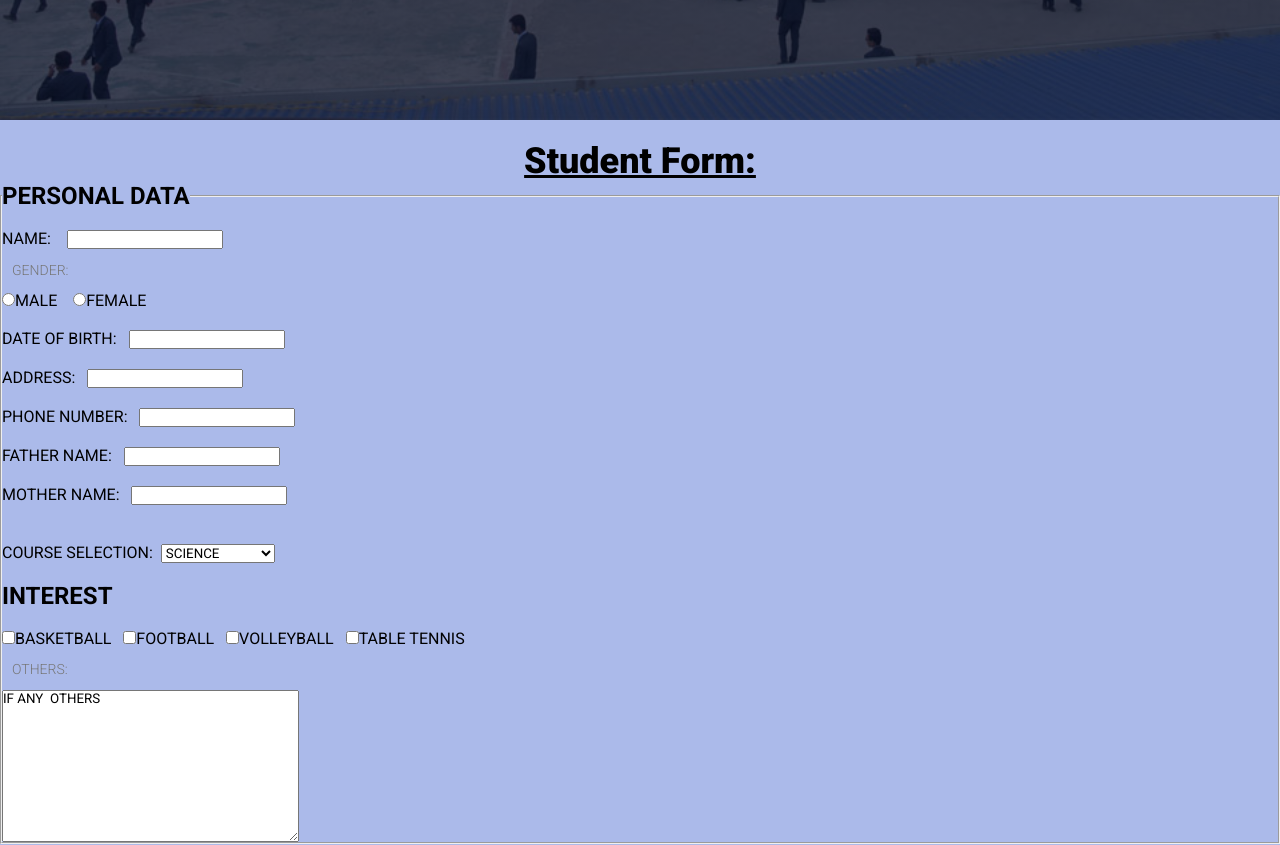
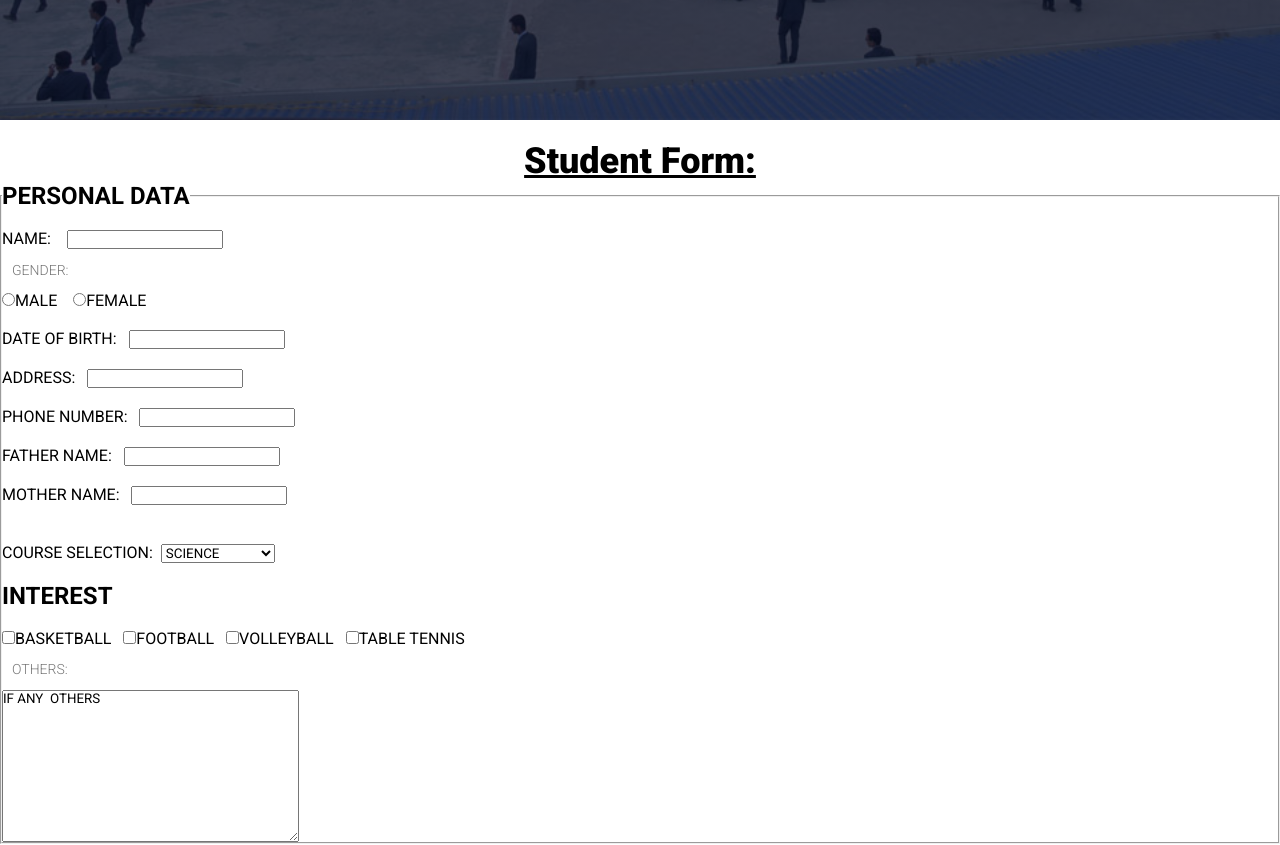
Before and after one commit to sugamadhikari/sugamadhikariwebsite, a plain HTML site: page websitemade/Form.html in a window 1280 px wide. Shown: the part 680-1525 px from the top of the page. Drawn offline with Linux system fonts and the light colour scheme.

Commit message:
Update Form.html

```diff
--- a/websitemade/Form.html
+++ b/websitemade/Form.html
@@ -10,7 +10,7 @@
 <link rel="stylesheet" href="https://cdnjs.cloudflare.com/ajax/libs/font-awesome/4.7.0/css/font-awesome.min.css">
 <style>
 .div-1 {
-        background-color: #ABBAEA;
+        background-color: ;
     }
     </style>
     </head>
```
